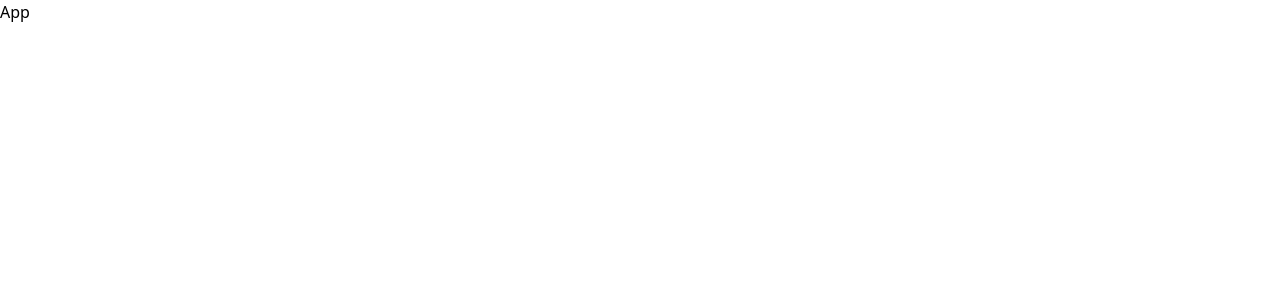
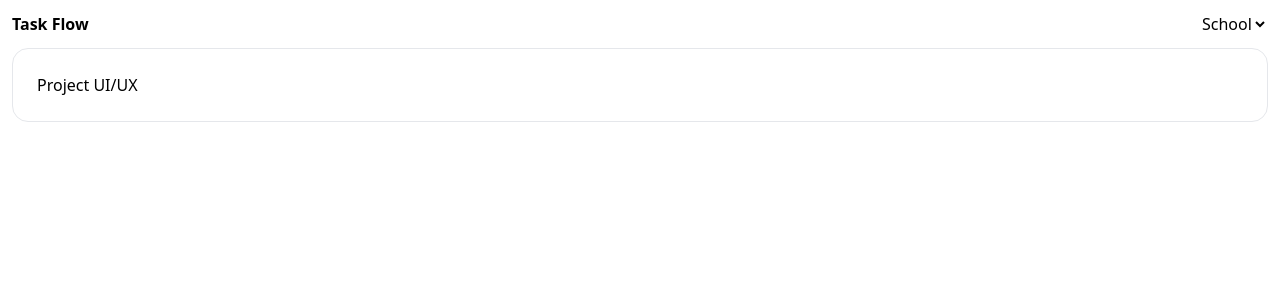
Before and after one commit to FlorianBardin/task-flow, a React (Vite) app: page / in a window 1280 px wide. Shown: the top 300 px of the page. Built offline with nearby package versions, Linux system fonts and the light colour scheme.

Commit message:
Disposition et styles par défaut

```diff
--- a/src/App.tsx
+++ b/src/App.tsx
@@ -1,5 +1,20 @@
 const App = () => {
-  return <div>App</div>;
+  return (
+    <main className="flex flex-col p-3 gap-3">
+      <div className="flex flex-row justify-between items-center">
+        <h3 className="font-semibold">Task Flow</h3>
+        <nav>
+          <select name="kanban" id="kanban">
+            <option value="school">School</option>
+            <option value="perso">Perso</option>
+          </select>
+        </nav>
+      </div>
+      <div className="bg-white p-6 rounded-2xl border border-gray-200">
+        <h1 className="font-medium">Project UI/UX</h1>
+      </div>
+    </main>
+  );
 };
 
 export default App;
```
